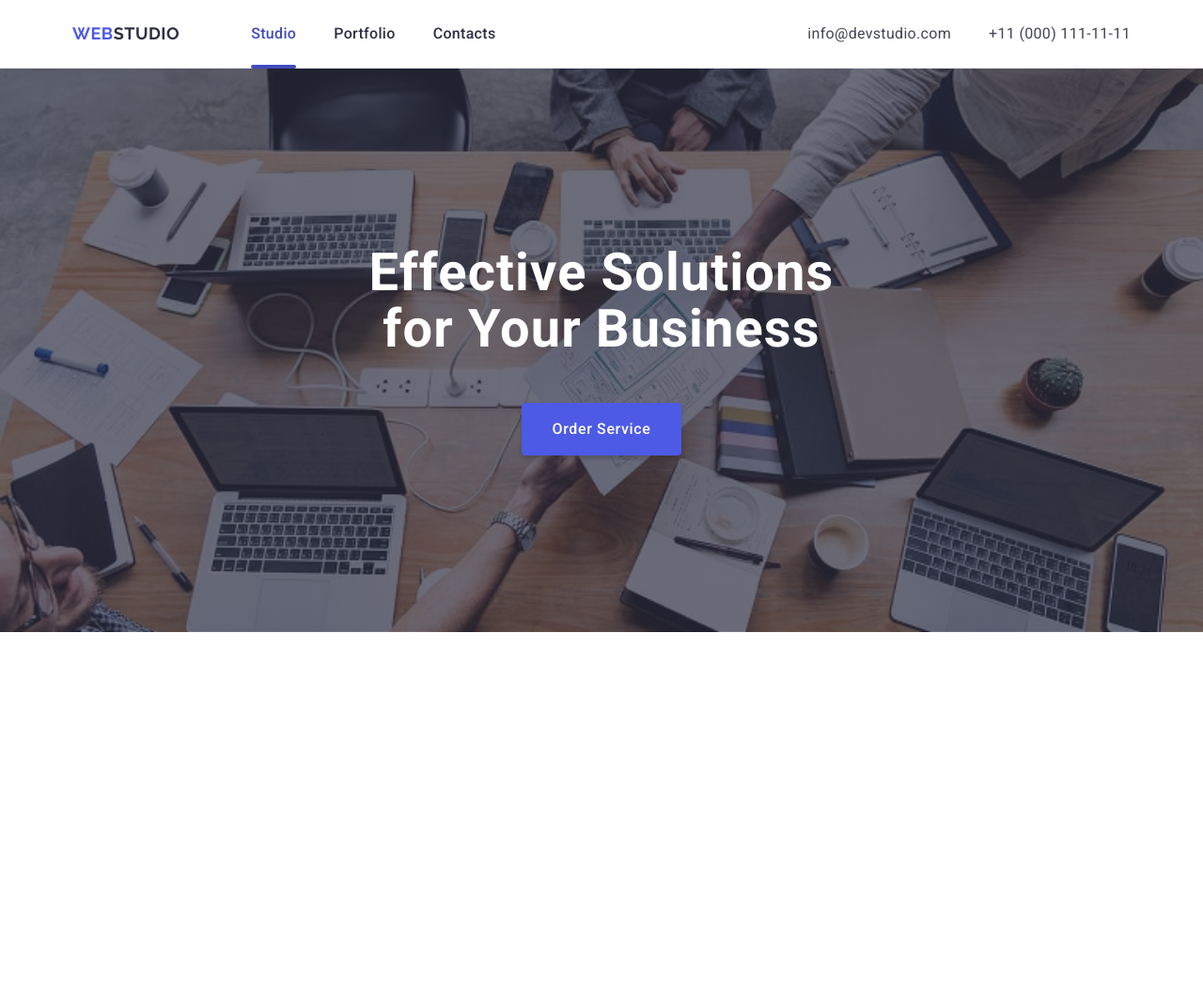
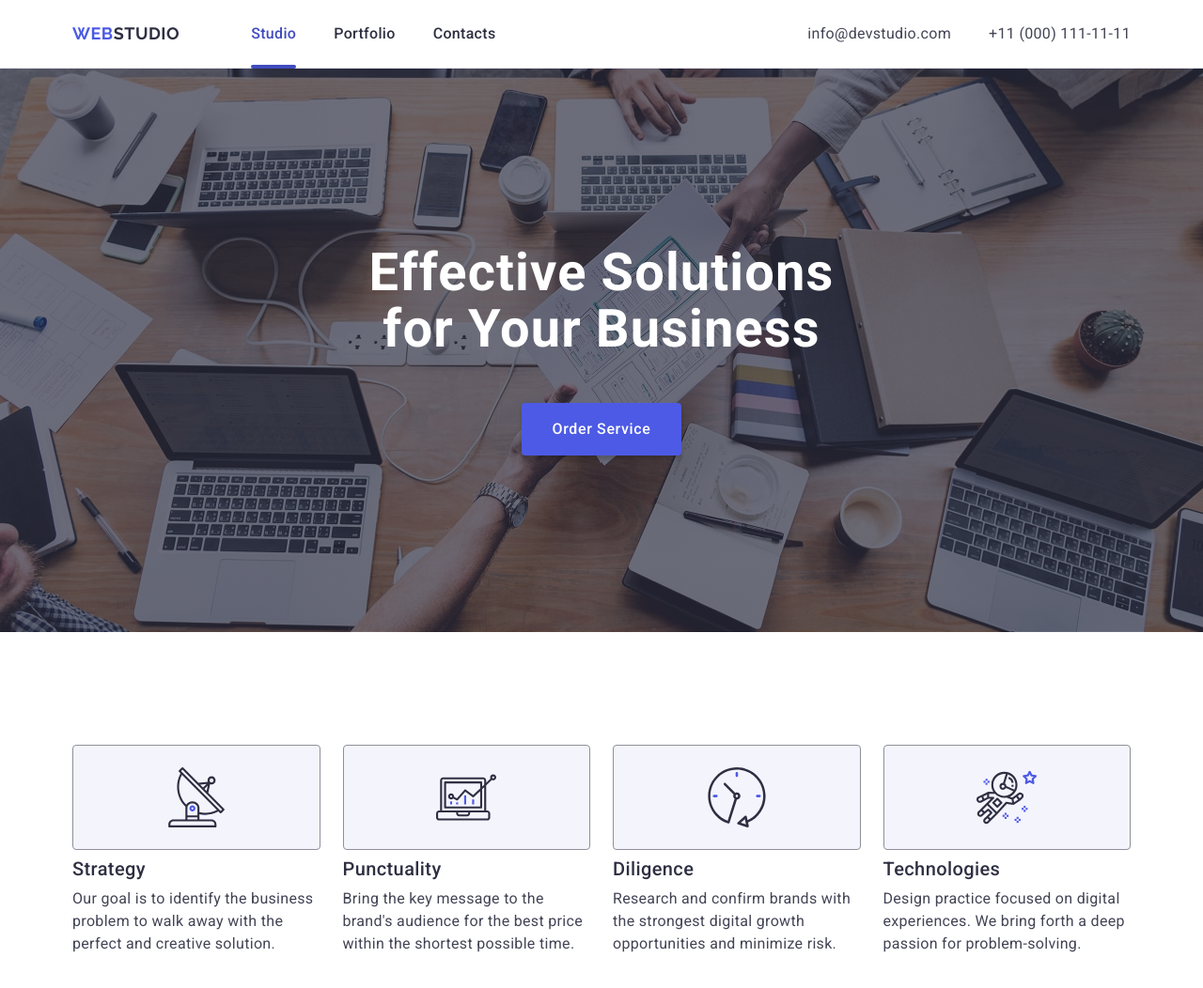
Before and after one commit to Volodymyr-UA-1/goit-markup-hw-06, a plain HTML site: page index.html in a window 1280 px wide. Shown: the whole page at 94% size. Before the commit the page ends 800 px from the top, so only its background shows below. Drawn offline with nearby package versions, Linux system fonts and the light colour scheme.

Commit message:
add benefits

```diff
--- a/css/styles-old.css
+++ b/css/styles-old.css
@@ -24,7 +24,7 @@ h1 ,h2 ,h3 ,h4 ,h5 ,h6 ,p{
     margin: 0 auto;
 }
 
-/*header */
+/*header
 .page-header{
     border-bottom: 1px solid #e7e9fc;
     box-shadow: 0px 2px 1px rgba(46, 47, 66, 0.08),
@@ -45,13 +45,13 @@ h1 ,h2 ,h3 ,h4 ,h5 ,h6 ,p{
     font-family:"Raleway",sans-serif;
 }
 .header-logo{
-    /*padding: 24px 0px;*/
+    padding: 24px 0px;
     margin-right: 76px;
 }
-/*.header-logo .logo-link-header{
+.header-logo .logo-link-header{
     color: #2e2f42;
     transition: color 250ms cubic-bezier(0.4, 0, 0.2, 1);
-}*/
+}
 .nav-list{
     display: flex;
     gap: 40px;
@@ -111,15 +111,15 @@ h1 ,h2 ,h3 ,h4 ,h5 ,h6 ,p{
 
 .section{
     padding: 120px 0px;
-}
+}*/
 
 /*hero*/
-.container {
+/*.container {
     max-width: 320px;
     padding: 0 15px;
     margin: 0 auto;
-}
-.hero{
+}*/
+/*.hero{
     background-image: linear-gradient(rgba(46, 47, 66, 0.7), rgba(46, 47, 66, 0.7)), url("../images/people-office.jpg");
     max-width: 1440px;
     margin: 0px auto;
@@ -151,9 +151,9 @@ h1 ,h2 ,h3 ,h4 ,h5 ,h6 ,p{
     border: none;
     border-radius: 4px;
     min-width: 169px;
-}
+}*/
 /*benefits*/
-.visually-hidden{
+/*.visually-hidden{
     position: absolute;
     width: 1px;
     height: 1px;
@@ -193,35 +193,14 @@ h1 ,h2 ,h3 ,h4 ,h5 ,h6 ,p{
     color: #2e2f42;
     margin-bottom: 8px;
 }
-.team-nickname {
-    text-align: center;
-    padding: 32px 0px;
-}
-.team-images-title,
-.portfolio-images-title{
-    font-weight: 500;
-    font-size: 20px;
-    line-height: 1.2;
-    letter-spacing: 0.02em;
-    color: #2e2f42;
-    margin-bottom: 8px;
-}
+
 .benefits-text{
-    font-weight: 400;
-    font-size: 16px;
-    line-height: 1.5;
-     letter-spacing: 0.02em;
-    color: #434455;
-}
-
-.team-text {
     font-weight: 400;
     font-size: 16px;
     line-height: 1.5;
     letter-spacing: 0.02em;
     color: #434455;
-    margin-bottom: 8px;
-}
+}*/
 
 /*team*/
 .team-container{
@@ -244,6 +223,22 @@ h1 ,h2 ,h3 ,h4 ,h5 ,h6 ,p{
     color: #2e2f42;
     margin-bottom: 72px;
 }
+.team-images-title {
+    font-weight: 500;
+    font-size: 20px;
+    line-height: 1.2;
+    letter-spacing: 0.02em;
+    color: #2e2f42;
+    margin-bottom: 8px;
+}
+.team-text {
+    font-weight: 400;
+    font-size: 16px;
+    line-height: 1.5;
+    letter-spacing: 0.02em;
+    color: #434455;
+    margin-bottom: 8px;
+}
 .team-item{
     background-color: #fff;
     width: calc((100% - 3*24px)/4);
@@ -251,6 +246,10 @@ h1 ,h2 ,h3 ,h4 ,h5 ,h6 ,p{
     box-shadow: 0px 2px 1px 0px rgba(46, 47, 66, 0.08),
     0px 1px 1px 0px rgba(46, 47, 66, 0.16),
     0px 1px 6px 0px rgba(46, 47, 66, 0.08);
+}
+.team-nickname {
+    text-align: center;
+    padding: 32px 0px;
 }
 img{
     display: block;
@@ -313,6 +312,14 @@ img{
     align-items: center;
     gap: 48px 24px;
     flex-wrap: wrap;
+}
+.portfolio-images-title {
+    font-weight: 500;
+    font-size: 20px;
+    line-height: 1.2;
+    letter-spacing: 0.02em;
+    color: #2e2f42;
+    margin-bottom: 8px;
 }
 
 .portfolio-item{
--- a/css/styles.css
+++ b/css/styles.css
@@ -311,8 +311,6 @@ button{
     position: relative;
     color: #4d5ae5;
 }
-
-
 .mobile-list-social{
     display: flex;
     justify-content: space-between;
@@ -358,7 +356,7 @@ button{
 .hero {
     background-image: linear-gradient(rgba(46, 47, 66, 0.7), rgba(46, 47, 66, 0.7)), url("../images/hero/hero-1-min.jpg");
     max-width: 320px;
-    margin: 0px auto;
+    margin: 0 auto;
     padding: 72px 0px;
     background-repeat: no-repeat;
     background-position: center;
@@ -410,7 +408,7 @@ button{
 .hero {
     background-image: linear-gradient(rgba(46, 47, 66, 0.7), rgba(46, 47, 66, 0.7)), url("../images/hero/hero-tab-1-min.jpg");
     max-width: 767px;
-    margin: 0px auto;
+    margin: 0 auto;
     padding: 112px 0px;
 }
  .hero-title {
@@ -428,15 +426,15 @@ button{
 }
  @media (min-resolution: 2x) {
 .hero {
-     background-image: linear-gradient(rgba(46, 47, 66, 0.7), rgba(46, 47, 66, 0.7)), url("../images/hero/hero-desk-1-min.jpg");
+    background-image: linear-gradient(rgba(46, 47, 66, 0.7), rgba(46, 47, 66, 0.7)), url("../image/hero/hero-tab-1@2x-min.jpg");
 }}
 
 /*hero desktop*/
 @media screen and (min-width: 1158px) {
 .hero {
-    background-image: linear-gradient(rgba(46, 47, 66, 0.7), rgba(46, 47, 66, 0.7)), url("../images/hero/hero-tab-1-min.jpg");
+    background-image: linear-gradient(rgba(46, 47, 66, 0.7), rgba(46, 47, 66, 0.7)), url("../images/hero/hero-desk-1-min.jpg");
     max-width: 1440px;
-     margin: 0px auto;
+    margin: 0 auto;
     padding: 188px 0px;
     background-repeat: no-repeat;
     background-position: center;
@@ -445,13 +443,13 @@ button{
 .hero-title {
     font-size: 56px;
     line-height: 1.07;
-    margin: 0px auto;
+    margin: 0 auto;
     max-width: 600px;
     padding-bottom: 48px;
  }
 .hero-button {
-     line-height: 1.5;
-    margin: 0px auto;
+    line-height: 1.5;
+    margin: 0 auto;
     transition-property: background-color;
     transition-duration: 250ms;
     transition-timing-function: cubic-bezier(0.4, 0, 0.2, 1);
@@ -462,3 +460,83 @@ button{
     background-image: linear-gradient(rgba(46, 47, 66, 0.7), rgba(46, 47, 66, 0.7)), url("../images/hero/hero-desk-1@2x-min.jpg");
 }
 }
+
+/*benefits mobile*/
+@media screen and (max-width: 1157px) {
+    .icon-benefits {
+        display: none;
+    }
+}
+.benefits-list {
+    display: flex;
+    align-items: center;
+    flex-direction: column;
+    row-gap: 72px;
+    width: 100%;
+    margin: 96px auto;
+}
+.benefits-item-title {
+    font-family: "Roboto", sans-serif;
+    font-weight: 700;
+    font-size: 36px;
+    line-height: 1.11;
+    letter-spacing: 0.02em;
+    color: #2e2f42;
+    margin-bottom: 8px;
+    text-align: center;
+}
+.benefits-text {
+    font-weight: 500;
+    font-size: 16px;
+    line-height: 1.5;
+    letter-spacing: 0.02em;
+    color: #434455;
+}
+/*benefits tablet*/
+@media screen and (min-width: 768px) {
+.benefits-list {
+    flex-direction: row;
+    flex-wrap: wrap;
+    column-gap: 24px;
+}
+.benefits-item {
+    flex-basis: calc((100% - 72px) / 2);
+}
+.benefits-item-title {
+    width: 356px;
+    text-align: left;
+}
+}
+/*benefits desctop*/
+@media screen and (min-width: 1158px) {
+    .benefits-list {
+            display: flex;
+            justify-content: center;
+            align-items: center;
+            margin: 120px auto;
+        }
+
+        .benefits-item {
+            max-width: calc((100% - 3*24px) / 4);
+        }
+        .icon-benefits {
+            display: flex;
+            justify-content: center;
+            align-items: center;
+            margin-bottom: 8px;
+            height: 112px;
+            padding-top: 24px;
+            padding-bottom: 24px;
+            background-color: rgba(244, 244, 253, 1);
+            border-radius: 4px;
+            border: 1px solid rgba(142, 143, 153, 1)
+        }
+        .benefits-item-title {
+            font-weight: 500;
+            font-size: 20px;
+            line-height: 1.2;
+        }
+        .benefits-text {
+            font-weight: 400;
+        }
+    }
--- a/index.html
+++ b/index.html
@@ -137,7 +137,7 @@
         </div>
       </section>
       <!--section1-->
-      <section class="section benefits hidden">
+      <section class="section benefits">
         <div class="container">
           <h2 class="visually-hidden">benefits</h2>
           <ul class="benefits-list">
```
